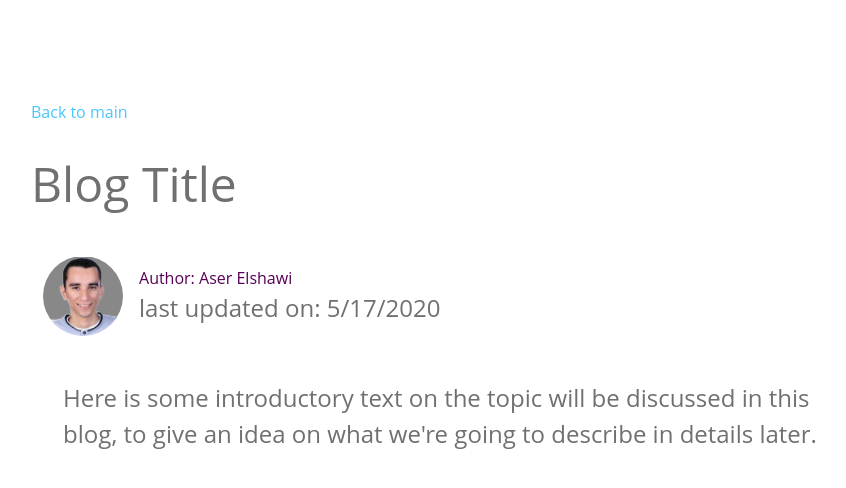
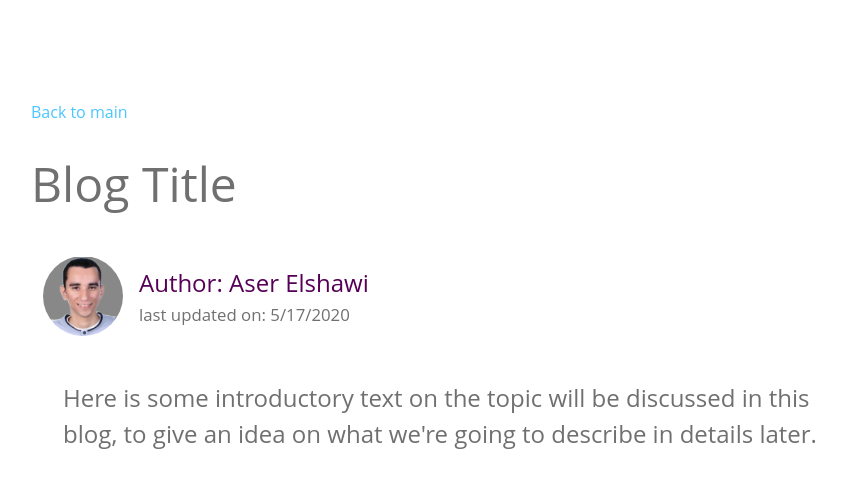
Before and after one commit to Aser-Elshawi/aser-elshawi.github.io, a plain HTML site: page blogs/pointers.html in a window 1280 px wide. Shown: the whole page, without its empty margins (177-1023 px from the left). Drawn offline with Linux system fonts and the light colour scheme.

Commit message:
feat: Adding font sizes for name and date in blog page style

```diff
--- a/CSS/blog.css
+++ b/CSS/blog.css
@@ -27,6 +27,7 @@ h1{
     padding-top:1.5rem;
     padding-bottom: 1.5rem;
 }
+
 P{
     font-size: 1.5em;
 }
@@ -79,4 +80,11 @@ P{
     align-self: center;
     justify-content: space-evenly;
     margin: 4px;
+
 }
+#p-name{
+    font-size: 1.5em;
+}
+#p-date{
+    font-size: .7rem;
+}
```
